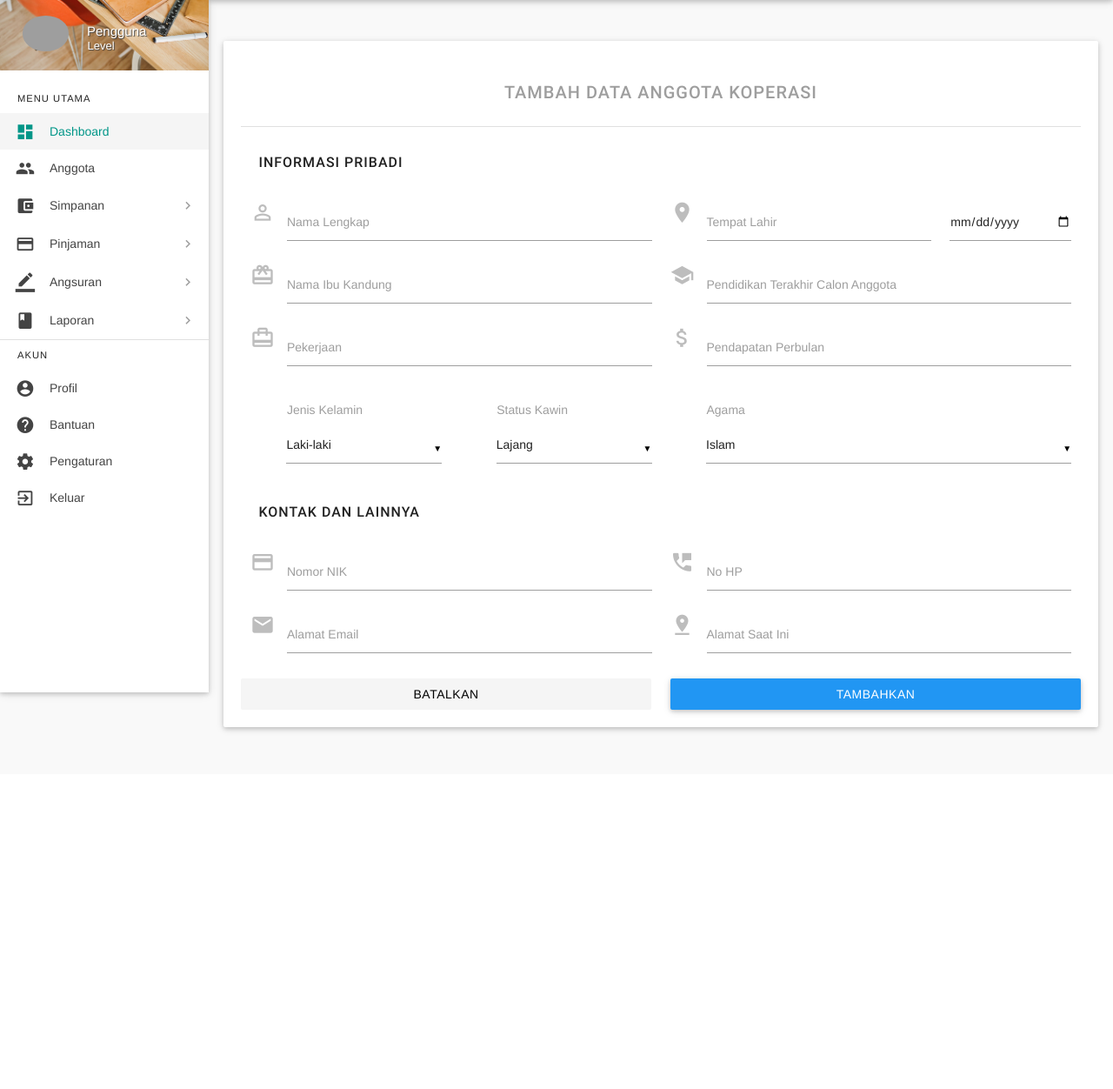
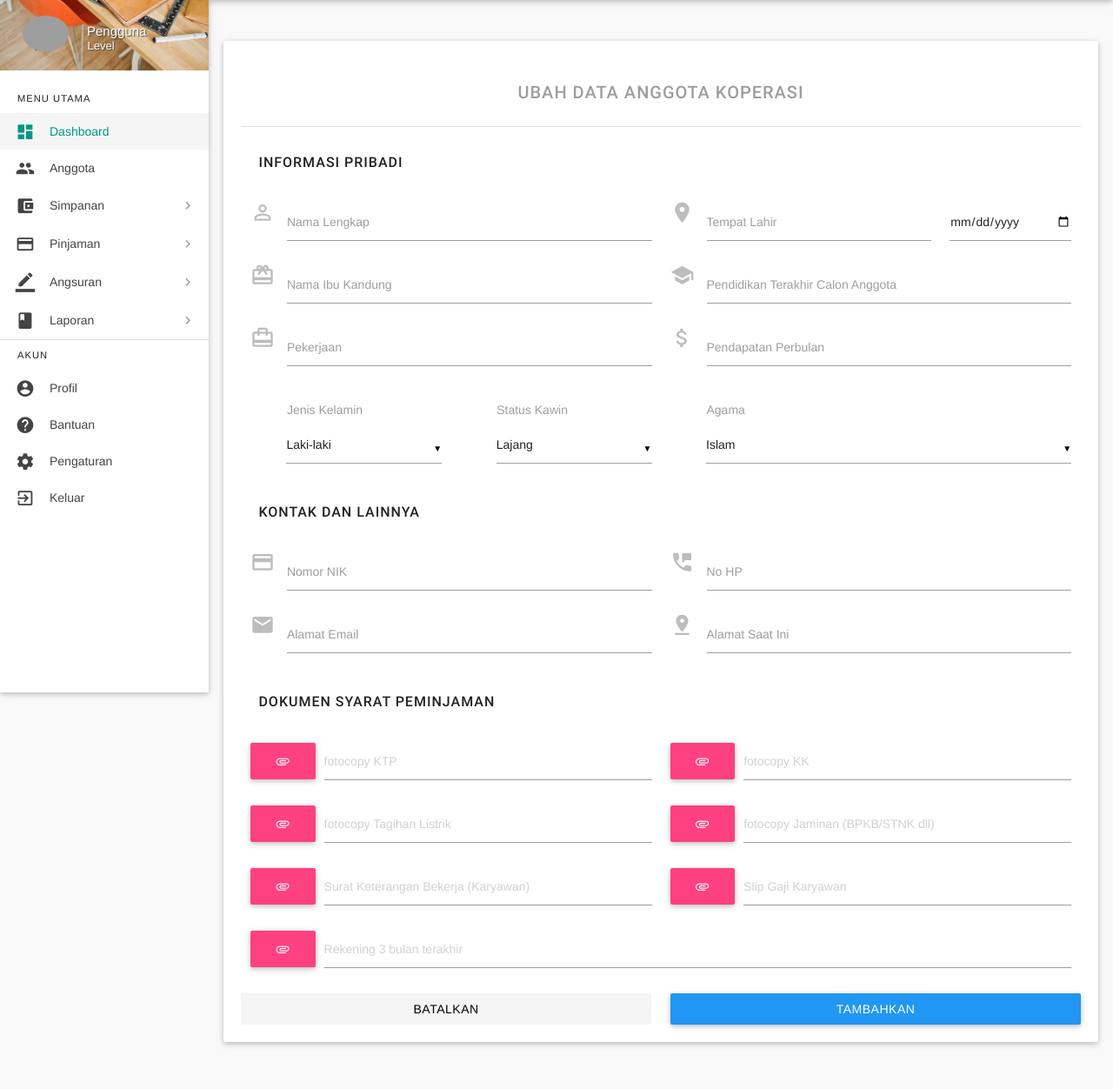
Before and after one commit to jbenastey/simkopsis, a CodeIgniter app: page /simkopsis/index.php/anggotacontroller/ubah/1 in a window 1280 px wide. Shown: the part 64-1316 px from the top of the page at 87% size. Before the commit the page ends 906 px from the top, so only its background shows below. Run offline with CodeIgniter, Linux system fonts and the light colour scheme; data that the repository does not hold is empty; grey boxes are pictures that could not be loaded.

Commit message:
upload dokumen pindah ke ubah anggota

```diff
--- a/application/controllers/AnggotaController.php
+++ b/application/controllers/AnggotaController.php
@@ -92,6 +92,38 @@ class AnggotaController extends GLOBAL_Controller
 				'anggota_alamat' => parent::post('alamat')
 			);
 
+			$config['upload_path'] = './assets/upload/dokumen/';
+			$config['allowed_types'] = 'jpg|png|jpeg';
+			$this->load->library('upload', $config);
+			$this->upload->initialize($config);
+
+			$this->upload->do_upload('ktp');
+			$ktp = $this->upload->data('file_name');
+			$this->upload->do_upload('kk');
+			$kk = $this->upload->data('file_name');
+			$this->upload->do_upload('listrik');
+			$listrik = $this->upload->data('file_name');
+			$this->upload->do_upload('jaminan');
+			$jaminan = $this->upload->data('file_name');
+			$this->upload->do_upload('kerja');
+			$kerja = $this->upload->data('file_name');
+			$this->upload->do_upload('gaji');
+			$gaji = $this->upload->data('file_name');
+			$this->upload->do_upload('rekening');
+			$rekening = $this->upload->data('file_name');
+
+			$dataUpload = array(
+				'ktp' => $ktp,
+				'kk' => $kk,
+				'listrik' => $listrik,
+				'jaminan' => $jaminan,
+				'kerja' => $kerja,
+				'gaji' => $gaji,
+				'rekening' => $rekening,
+			);
+
+			$data['anggota_dokumen'] = json_encode($dataUpload);
+
 			$simpan = parent::model('AnggotaModel')->ubah($id,$data);
 
 			if ($simpan > 0 ){
--- a/application/views/anggota/ubah.php
+++ b/application/views/anggota/ubah.php
@@ -2,9 +2,9 @@
 	<div class="row">
 		<div class="col s12 m12">
 			<div class="card-panel">
-				<h5 class="more-text center grey-text">tambah data anggota koperasi</h5>
+				<h5 class="more-text center grey-text">ubah data anggota koperasi</h5>
 
-				<form action="<?= base_url('anggota/ubah/'.$anggota['anggota_id'])?>" method="post" autocomplete="off">
+				<form action="<?= base_url('anggota/ubah/'.$anggota['anggota_id'])?>" enctype="multipart/form-data" method="post" autocomplete="off">
 					<h6 class="divider"></h6>
 					<h6 class="more-text">Informasi pribadi</h6>
 
@@ -108,6 +108,76 @@
 						</div>
 					</div>
 
+					<h6 class="more-text">Dokumen Syarat Peminjaman</h6>
+
+					<div class="file-field input-field col s6 m6">
+						<div class="btn">
+							<span><i class="mdi-file-attachment"></i></span>
+							<input type="file" name="ktp">
+						</div>
+						<div class="file-path-wrapper">
+							<input class="file-path validate" type="text" placeholder="fotocopy KTP">
+						</div>
+					</div>
+					<div class="file-field input-field col s6 m6">
+						<div class="btn">
+							<span><i class="mdi-file-attachment"></i></span>
+							<input type="file" name="kk">
+						</div>
+						<div class="file-path-wrapper">
+							<input class="file-path validate" type="text" placeholder="fotocopy KK">
+						</div>
+					</div>
+					<div class="file-field input-field col s6 m6">
+						<div class="btn">
+							<span><i class="mdi-file-attachment"></i></span>
+							<input type="file" name="listrik">
+						</div>
+						<div class="file-path-wrapper">
+							<input class="file-path validate" type="text"
+								   placeholder="fotocopy Tagihan Listrik">
+						</div>
+					</div>
+					<div class="file-field input-field col s6 m6">
+						<div class="btn">
+							<span><i class="mdi-file-attachment"></i></span>
+							<input type="file" name="jaminan">
+						</div>
+						<div class="file-path-wrapper">
+							<input class="file-path validate" type="text"
+								   placeholder="fotocopy Jaminan (BPKB/STNK dll)">
+						</div>
+					</div>
+					<div class="file-field input-field col s6 m6">
+						<div class="btn">
+							<span><i class="mdi-file-attachment"></i></span>
+							<input type="file" name="kerja">
+						</div>
+						<div class="file-path-wrapper">
+							<input class="file-path validate" type="text"
+								   placeholder="Surat Keterangan Bekerja (Karyawan)">
+						</div>
+					</div>
+					<div class="file-field input-field col s6 m6">
+						<div class="btn">
+							<span><i class="mdi-file-attachment"></i></span>
+							<input type="file" name="gaji">
+						</div>
+						<div class="file-path-wrapper">
+							<input class="file-path validate" type="text" placeholder="Slip Gaji Karyawan">
+						</div>
+					</div>
+					<div class="file-field input-field col s12 m12">
+						<div class="btn">
+							<span><i class="mdi-file-attachment"></i></span>
+							<input type="file" name="rekening">
+						</div>
+						<div class="file-path-wrapper">
+							<input class="file-path validate" type="text"
+								   placeholder="Rekening 3 bulan terakhir">
+						</div>
+					</div>
+
 					<div class="row">
 						<div class="input-field col s12 m6">
 							<a href="<?= base_url('anggota')?>" class="btn waves-effect col s12 z-depth-0 grey lighten-4 black-text">batalkan</a>
```
